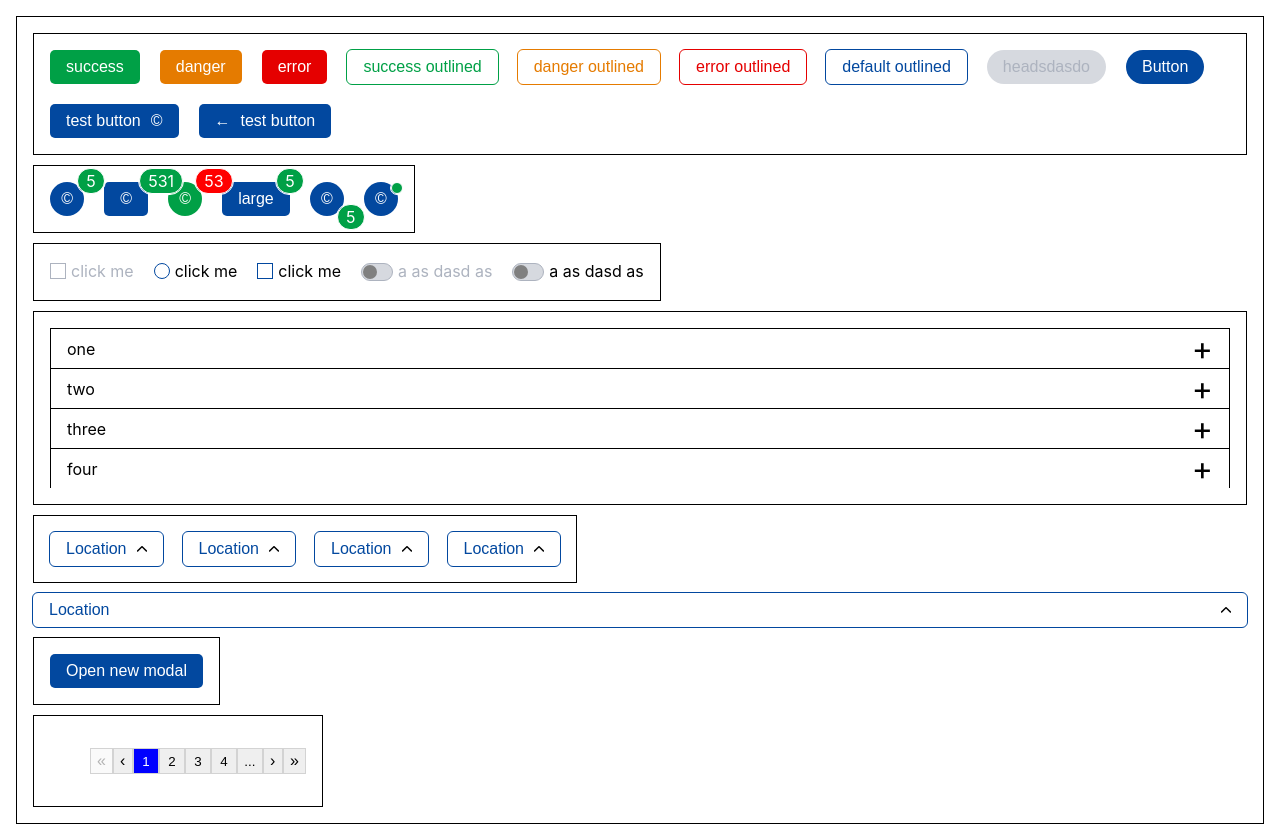
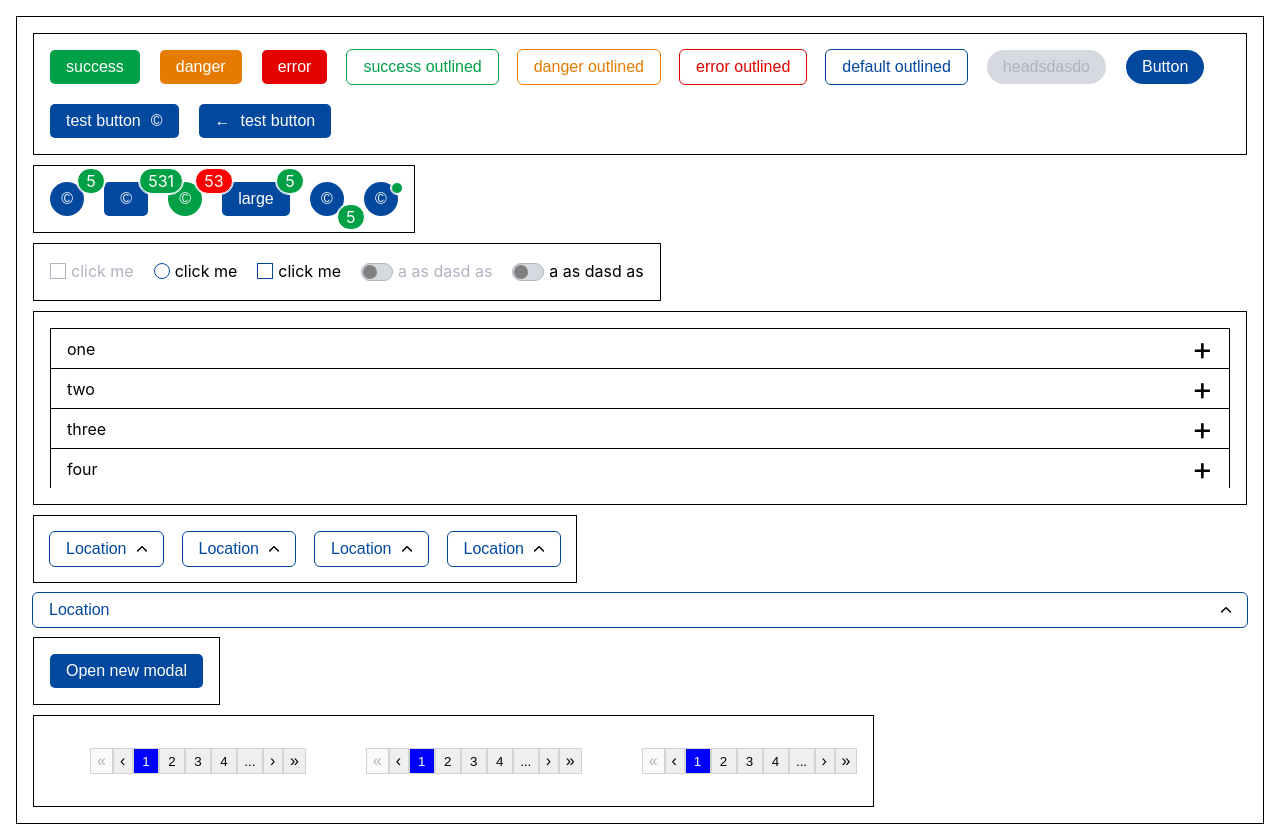
Before and after one commit to bandvov/react-ui-kit, a React (Create React App) app: page / in a window 1280 px wide. Built offline with nearby package versions, Linux system fonts and the light colour scheme.

Commit message:
fix right elipsis logic

```diff
--- a/src/App.tsx
+++ b/src/App.tsx
@@ -6,7 +6,7 @@ import Checkbox from "./components/Checkbox";
 import Dropdown from "./components/Dropdown";
 import Modal from "./components/Modal";
 import { COLORS } from "./CONSTANTS";
-import Pagination from "./Pagination";
+import Pagination from "./components/Pagination";
 import { DropdownItem } from "./types";
 
 const accordionItems: { title: string; content: string | ReactElement }[] = [
@@ -464,6 +464,8 @@ function App() {
         }}
       >
         <Pagination />
+        <Pagination pages={11} />
+        <Pagination pages={16} />
       </div>
     </div>
   );
--- a/src/Pagination.tsx
+++ b/src/components/Pagination.tsx
@@ -92,6 +92,10 @@ function Pagination({
     }
   };
 
+  console.log("current", currentButton);
+  console.log("show", show);
+  console.log("current - show", currentButton + show);
+
   return (
     <div style={{ display: "flex" }}>
       <ul style={{ display: "flex", listStyle: "none" }}>
@@ -161,7 +165,7 @@ function Pagination({
         )}
         {items}
 
-        {baseArray.length - show > currentButton && (
+        {arrayOfCurrentButtons[0] + show <= baseArray.length && (
           <li>
             <button
               onClick={() => {
```
